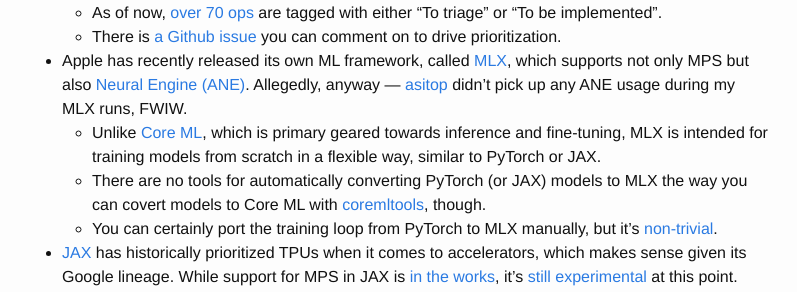
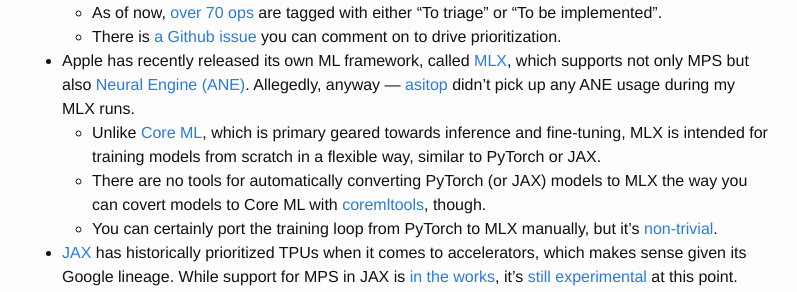
Before and after one commit to vglazer/vglazer.github.io, a Jekyll site: the page built from _posts/2025-09-16-state-of-training-on-metal.md, in a window 1280 px wide and 900 px high, scrolled down 758 px. Shown: the part 184-476 px from the top of the window, without its empty margins (238-1035 px from the left). Built offline with Jekyll 4.4.1, drawn with Linux system fonts in a browser that asks for light colours; nearby versions of some CDN libraries.

Commit message:
Minor rewording

```diff
--- a/_posts/2025-09-16-state-of-training-on-metal.md
+++ b/_posts/2025-09-16-state-of-training-on-metal.md
@@ -21,7 +21,7 @@ categories: metal jax pytorch llms nanogpt tinygrad mlx ane asitop
   - For example, if you try to run `torch.svd` on MPS, you get this error: "The operator `aten::linalg_svd` is not currently supported on the MPS backend and will fall back to run on the CPU. This may have performance implications.".
   - As of now, [over 70 ops](https://github.com/users/kulinseth/projects/1/views/1) are tagged with either "To triage" or "To be implemented".
   - There is [a Github issue](https://github.com/pytorch/pytorch/issues/77764) you can comment on to drive prioritization.
-- Apple has recently released its own ML framework, called [MLX](https://github.com/ml-explore/mlx), which supports not only MPS but also [Neural Engine (ANE)](https://en.wikipedia.org/wiki/Neural_Engine). Allegedly, anyway &mdash; [asitop](https://github.com/tlkh/asitop) didn't pick up any ANE usage during my MLX runs, FWIW.
+- Apple has recently released its own ML framework, called [MLX](https://github.com/ml-explore/mlx), which supports not only MPS but also [Neural Engine (ANE)](https://en.wikipedia.org/wiki/Neural_Engine). Allegedly, anyway &mdash; [asitop](https://github.com/tlkh/asitop) didn't pick up any ANE usage during my MLX runs.
   - Unlike [Core ML](https://developer.apple.com/documentation/coreml), which is primary geared towards inference and fine-tuning, MLX is intended for training models from scratch in a flexible way, similar to PyTorch or JAX.
   - There are no tools for automatically converting PyTorch (or JAX) models to MLX the way you can covert models to Core ML with [coremltools](https://github.com/apple/coremltools), though.
   - You can certainly port the training loop from PyTorch to MLX manually, but it's [non-trivial](https://github.com/pranavjad/mlx-gpt2).
```
